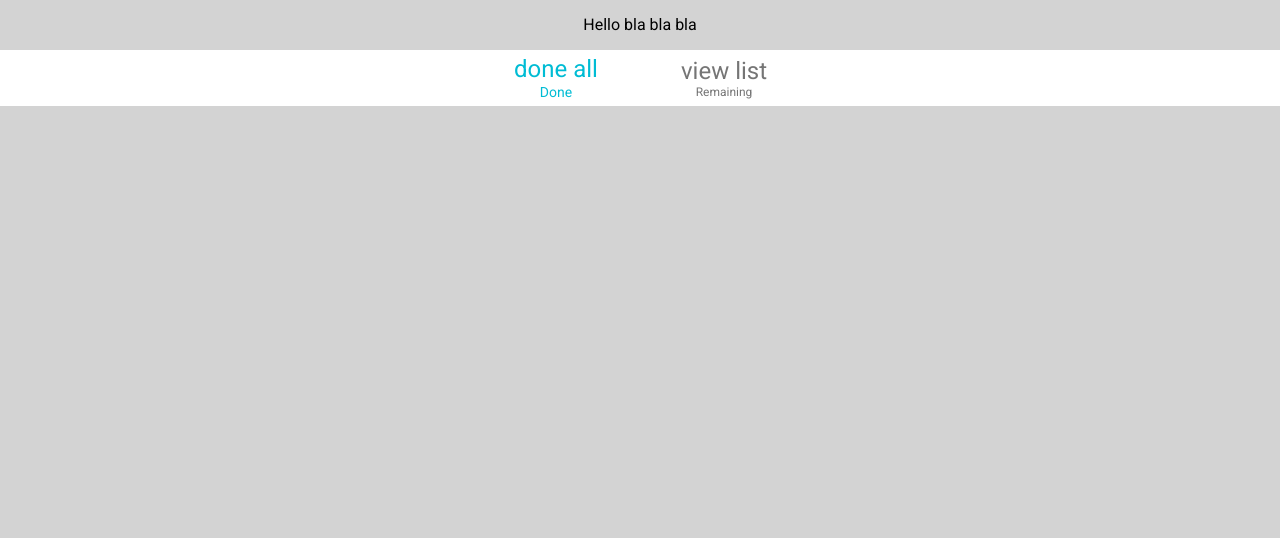
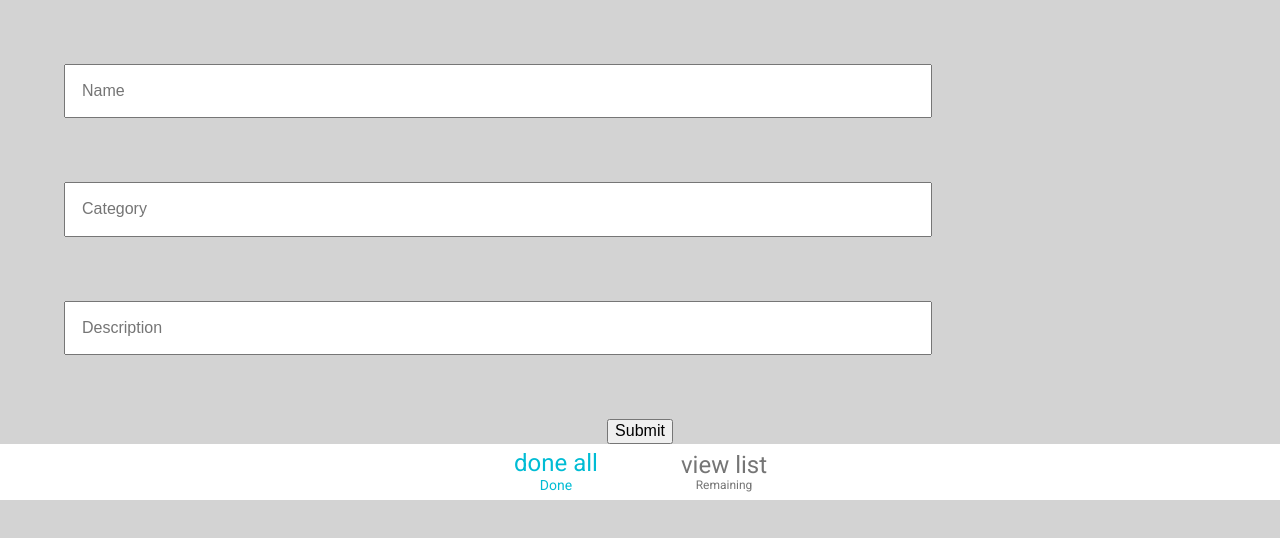
Before and after one commit to sveinn/habits, a React (Create React App) app: page / in a window 1280 px wide. Shown: the top 538 px of the page. Built offline with nearby package versions, Linux system fonts and the light colour scheme.

Commit message:
can now add a habit to the state. styling needs tlc

```diff
--- a/src/components/App.js
+++ b/src/components/App.js
@@ -6,11 +6,28 @@ import MainArea from './MainArea';
 import '../css/App.css';
 
 class App extends Component {
+  constructor(){
+    super();
+
+    this.addHabit = this.addHabit.bind(this);
+
+    this.state = {
+      habits: {}
+    };
+  }
+
+  addHabit(habit){
+    let habits = {...this.state.habits};
+    const timestamp = Date.now();
+    habits[`habit-${timestamp}`] = habit;
+    this.setState({ habits });
+  }
+
   render() {
     return (
       <MuiThemeProvider>
         <div className='App'>
-          <MainArea/>
+          <MainArea addHabit={this.addHabit}/>
           <BottomNavigationBar/>
         </div>
       </MuiThemeProvider>
--- a/src/components/MainArea.js
+++ b/src/components/MainArea.js
@@ -1,11 +1,21 @@
 import React from 'react';
+import PropTypes from 'prop-types';
 import RaisedButton from 'material-ui/RaisedButton';
+import NewHabitForm from './NewHabitForm'
 import '../css/MainArea.css';
 
-const MainArea = () => (
-  <div className='MainArea'>
-    <p>Hello bla bla bla</p>
-  </div>
-);
+class MainArea extends React.Component {
+  render() {
+    return (
+       <div className='MainArea'>
+         <NewHabitForm addHabit={this.props.addHabit}/>
+       </div>
+    )
+  }
+};
+
+MainArea.propTypes = {
+  addHabit: PropTypes.func.isRequired
+}
 
 export default MainArea;
--- /dev/null
+++ b/src/components/NewHabitForm.js
@@ -0,0 +1,61 @@
+import React from 'react'
+import PropTypes from 'prop-types';
+import '../css/NewHabitForm.css'
+
+class NewHabitForm extends React.Component {
+  constructor(){
+    super();
+    this.createHabit = this.createHabit.bind(this);
+  }
+
+  createHabit(e){
+    e.preventDefault();
+
+    const habit = {
+      name: this.habitName.value,
+      category: this.habitCategory.value,
+      description: this.habitDescription.value
+    };
+    console.log("habit:"+habit);
+    this.props.addHabit(habit);
+  }
+
+  render () {
+    return(
+      <form className='NewHabitForm' onSubmit={(e) => this.createHabit(e)}>
+        <input
+          className='NewHabitForm-field'
+          type='text'
+          placeholder='Name'
+          ref={(input)=> this.habitName = input}
+        />
+
+        <input
+          className='NewHabitForm-field'
+          type='text'
+          placeholder='Category'
+          ref={(input)=> this.habitCategory = input}
+        />
+
+        <input
+          className='NewHabitForm-field NewHabitForm-field__description'
+          type='textarea'
+          placeholder='Description'
+          rows={5}
+          ref={(input)=> this.habitDescription = input}
+        />
+
+        <input
+          className='NewHabitForm-field__description NewHabitForm-field__button'
+          type='submit'
+        />
+      </form>
+    )
+  }
+}
+
+NewHabitForm.propTypes = {
+  addHabit: PropTypes.func.isRequired
+}
+
+export default NewHabitForm;
--- /dev/null
+++ b/src/css/NewHabitForm.css
@@ -0,0 +1,18 @@
+.NewHabitForm {
+
+}
+
+
+.NewHabitForm-field {
+  display: block;
+  margin: 4em;
+  padding: 1em;
+  width: 65vw;
+}
+
+.NewHabitForm-field__description {
+}
+
+
+.NewHabitForm-field__button {
+}
```
